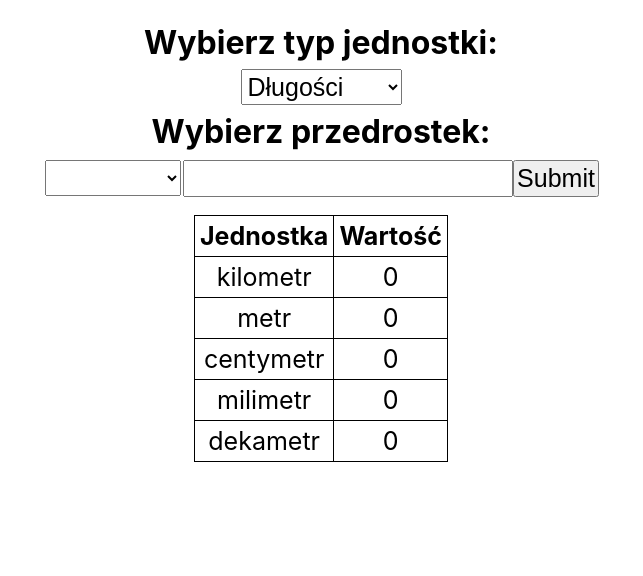
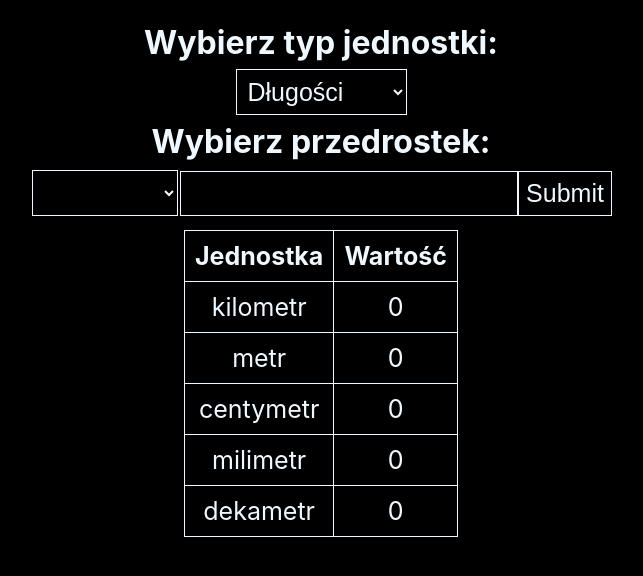
Before and after one commit to kry008/przelicznikJednostek, a React (Create React App) app: page / in a window 1280 px wide. Shown: the top 576 px of the page, without its empty margins (319-962 px from the left). Built offline with nearby package versions, Linux system fonts and the light colour scheme.

Commit message:
Naprawa grupy powierzchni, CSS, zbędne rzeczy usunięte

```diff
--- a/src/Prefixes.js
+++ b/src/Prefixes.js
@@ -22,7 +22,6 @@ class Prefixes extends React.Component {
         console.log(this.state.selectedUnit);
     }
     handleSubmit(event) {
-        //make this function work
         event.preventDefault();
         var selectedType = this.props.selectedType;
         var selectedUnit = this.state.selectedUnit;
@@ -86,7 +85,6 @@ class Prefixes extends React.Component {
         var selectedType = this.props.selectedType;
         var selectedUnit = this.state.selectedUnit;
         var givenValue = this.state.givenValue;
-        var result = this.state.result;
         var prefixes = [];
         if (selectedType === 'long') {
             prefixes = prefixLong;
@@ -100,7 +98,7 @@ class Prefixes extends React.Component {
         if (selectedType === 'memory') {
             prefixes = prefixMemory;
         }
-        if (selectedType === 'temp') {
+        if (selectedType === "space") {
             prefixes = prefixSpace;
         }
 
@@ -115,10 +113,9 @@ class Prefixes extends React.Component {
                             })}
                         </select>
                     </label>
-                    <input type="text" value={givenValue} onChange={(event) => {this.setState({givenValue: event.target.value}); console.log(event.target.value);}} />
+                    <input type="number" value={givenValue} onChange={(event) => {this.setState({givenValue: event.target.value}); console.log(event.target.value);}} />
                     <input type="submit" value="Submit"  />
                 </form>
-                <p>{result}</p>
             </div>
         );
     }
--- a/src/TypeField.js
+++ b/src/TypeField.js
@@ -6,13 +6,7 @@ class TypeField extends React.Component {
         this.state = {
             selectedType: '',
         };
-        //this.handleChange = this.handleChange.bind(this);
     }
-    /*handleChange(event) {
-        this.setState({
-            selectedType: event.target.value,
-        });
-    }*/
 
     render() {
         return (
--- a/src/index.css
+++ b/src/index.css
@@ -4,6 +4,13 @@
   padding: 2px;
   min-width: none;
   font-size: 25px;
+  background-color: black;
+  color: aliceblue;
+}
+table, td, th, select, input, option
+{
+  border: 1px solid aliceblue;
+  padding: 7px;
 }
 
 body {
@@ -34,8 +41,7 @@ table
 }
 td, th
 {
-  border: 1px solid black;
-  padding: 5px;
+  padding: 10px;
 }
 h1, h2, h3, h4, h5, h6
 {
```
Also changed, not shown: src/Przelicznik.js (+0 -8 lines), src/Table.js (+0 -11 lines).
